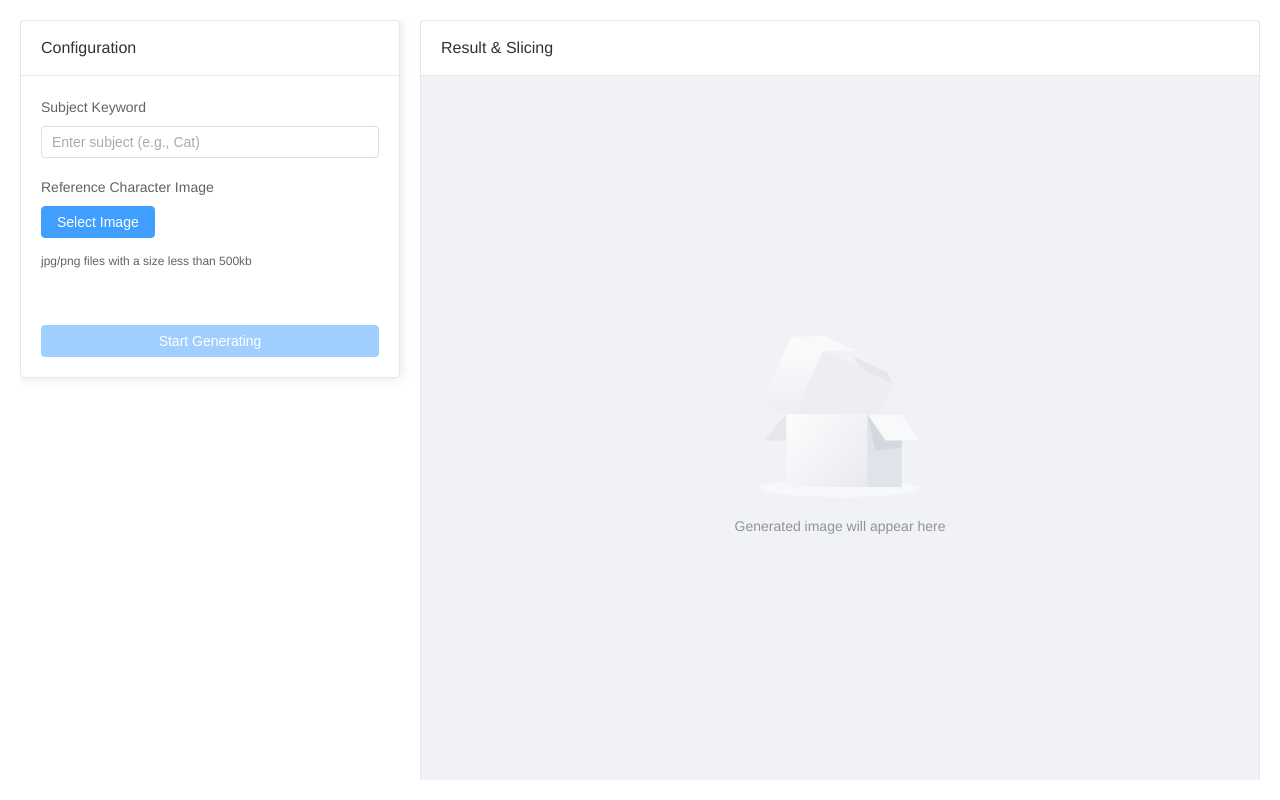
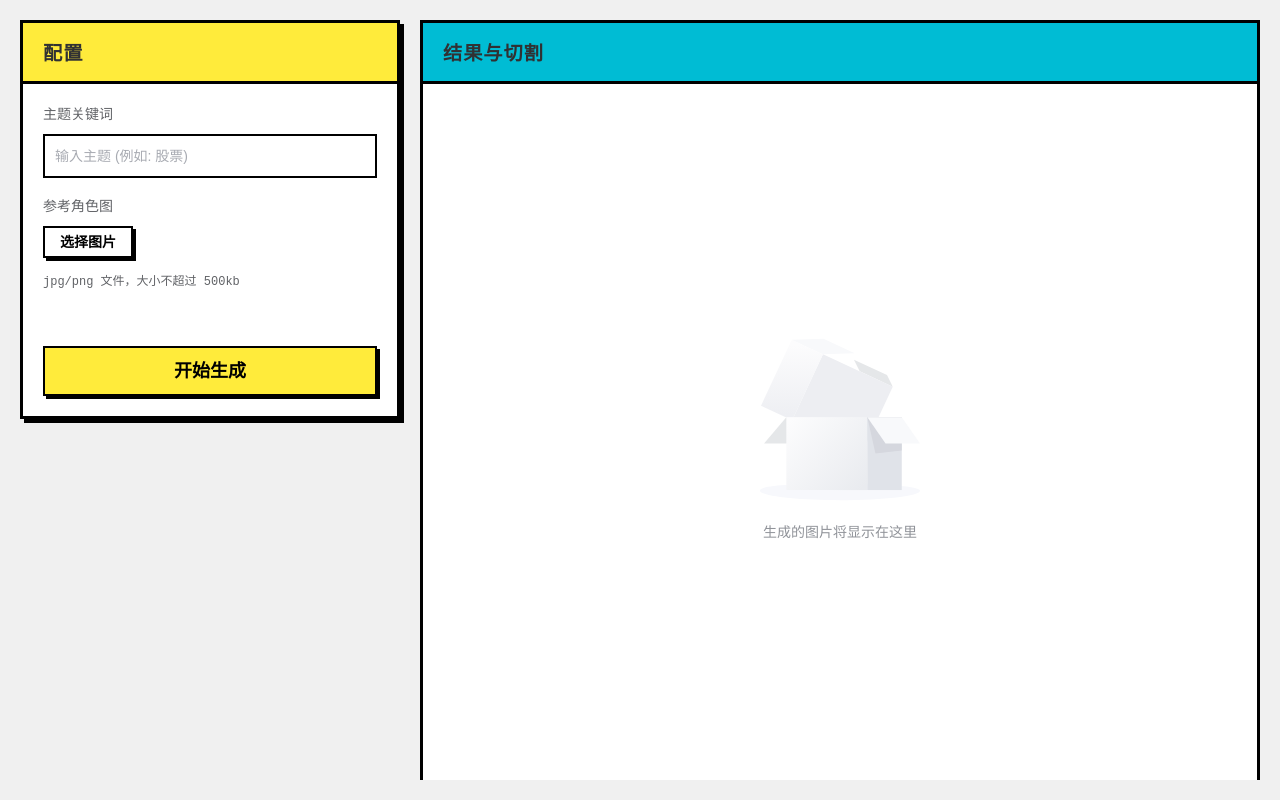
Before and after one commit to ns2250225/nano_emoji, a Vue app: page / in a window 1280 px wide. Built offline with nearby package versions, Linux system fonts and the light colour scheme.

Commit message:
feat(界面): 为Meme生成器添加新拟物风格UI
- 将界面语言从英文改为中文
- 应用新拟物风格设计，包括卡片、按钮、输入框等组件
- 增加视觉层次和交互反馈
- 优化图片容器布局和线条样式

```diff
--- a/src/components/MemeGenerator.vue
+++ b/src/components/MemeGenerator.vue
@@ -3,19 +3,19 @@
     <el-container class="main-container">
       <!-- Left Panel -->
       <el-aside width="400px" class="left-panel">
-        <el-card>
+        <el-card class="neu-card">
           <template #header>
             <div class="card-header">
-              <span>Configuration</span>
+              <span class="header-title">配置</span>
             </div>
           </template>
 
           <el-form label-position="top">
-            <el-form-item label="Subject Keyword">
-              <el-input v-model="subject" placeholder="Enter subject (e.g., Cat)" />
+            <el-form-item label="主题关键词">
+              <el-input v-model="subject" placeholder="输入主题 (例如: 股票)" class="neu-input" />
             </el-form-item>
 
-            <el-form-item label="Reference Character Image">
+            <el-form-item label="参考角色图">
               <el-upload
                 class="upload-demo"
                 action="#"
@@ -25,23 +25,22 @@
                 :file-list="fileList"
                 list-type="picture"
               >
-                <el-button type="primary">Select Image</el-button>
+                <el-button class="neu-button secondary">选择图片</el-button>
                 <template #tip>
                   <div class="el-upload__tip">
-                    jpg/png files with a size less than 500kb
+                    jpg/png 文件，大小不超过 500kb
                   </div>
                 </template>
               </el-upload>
             </el-form-item>
 
             <el-button
-              type="primary"
-              class="generate-btn"
+              class="neu-button primary generate-btn"
               @click="handleGenerate"
               :loading="loading"
               :disabled="!subject || !uploadedFile"
             >
-              Start Generating
+              开始生成
             </el-button>
 
             <el-alert
@@ -49,7 +48,7 @@
               :title="error"
               type="error"
               show-icon
-              class="error-alert"
+              class="error-alert neu-alert"
               @close="error = ''"
             />
           </el-form>
@@ -58,18 +57,19 @@
 
       <!-- Right Panel -->
       <el-main class="right-panel">
-        <el-card class="result-card">
+        <el-card class="result-card neu-card">
           <template #header>
             <div class="card-header">
-              <span>Result & Slicing</span>
+              <span class="header-title">结果与切割</span>
               <div class="controls" v-if="resultUrl">
-                <el-button size="small" @click="addHLine">Add H-Line</el-button>
-                <el-button size="small" @click="addVLine">Add V-Line</el-button>
-                <el-button size="small" type="success" @click="sliceAndDownload">Slice & Download</el-button>
+                <el-button class="neu-button small" size="small" @click="addHLine">添加水平线</el-button>
+                <el-button class="neu-button small" size="small" @click="addVLine">添加垂直线</el-button>
+                <el-button class="neu-button success small" size="small" @click="sliceAndDownload">切割并下载</el-button>
               </div>
             </div>
           </template>
 
+          <div class="image-container-wrapper">
             <div class="image-container" v-if="resultUrl" ref="imageContainer">
               <img :src="resultUrl" ref="resultImage" class="result-image" @load="initSlicing" crossorigin="anonymous"/>
 
@@ -97,7 +97,8 @@
             </div>
 
             <div v-else class="placeholder">
-            <el-empty description="Generated image will appear here" />
+              <el-empty description="生成的图片将显示在这里" />
+            </div>
           </div>
         </el-card>
       </el-main>
@@ -157,10 +158,10 @@ const uploadImage = async () => {
     if (response.data && response.data.success) {
       return response.data.url
     } else {
-      throw new Error('Upload failed')
+      throw new Error('上传失败')
     }
   } catch (err: any) {
-    throw new Error('Image upload failed: ' + err.message)
+    throw new Error('图片上传失败: ' + err.message)
   }
 }
 
@@ -177,7 +178,7 @@ const handleGenerate = async () => {
       if (url) {
         uploadedUrl.value = url
       } else {
-        throw new Error('Failed to get uploaded image URL')
+        throw new Error('获取上传图片URL失败')
       }
     }
 
@@ -191,7 +192,7 @@ const handleGenerate = async () => {
         'Authorization': 'Bearer sk-b7182e2c0c3248b6aafcedad465af768'
       },
       body: JSON.stringify({
-        model: 'nano-banana-pro-vt',
+        model: 'nano-banana-pro',
         prompt: prompt,
         aspectRatio: '16:9',
         imageSize: '1K',
@@ -200,10 +201,10 @@ const handleGenerate = async () => {
     })
 
     if (!response.ok) {
-      throw new Error(`Generation API Error: ${response.status} ${response.statusText}`)
+      throw new Error(`生成API错误: ${response.status} ${response.statusText}`)
     }
 
-    if (!response.body) throw new Error('ReadableStream not supported.')
+    if (!response.body) throw new Error('不支持流式传输。')
 
     const reader = response.body.getReader()
     const decoder = new TextDecoder()
@@ -228,7 +229,7 @@ const handleGenerate = async () => {
               resultUrl.value = data.results[0].url
             }
             if (data.status === 'failed') {
-               throw new Error(data.failure_reason || data.error || 'Generation failed')
+               throw new Error(data.failure_reason || data.error || '生成失败')
             }
           } catch (e) {
             console.warn('Parse error for chunk:', jsonStr, e)
@@ -371,14 +372,32 @@ const sliceAndDownload = async () => {
   if (count > 0) {
     const content = await zip.generateAsync({ type: 'blob' })
     saveAs(content, `meme_slices_${Date.now()}.zip`)
-    ElMessage.success('Download started!')
+    ElMessage.success('开始下载！')
   } else {
-    ElMessage.warning('No slices generated')
+    ElMessage.warning('未生成切割图片')
   }
 }
 </script>
 
 <style scoped>
+/* Neu-Brutalism Variables */
+:root {
+  --neu-border: 3px solid #000;
+  --neu-shadow: 4px 4px 0px 0px #000;
+  --neu-radius: 0px;
+  --neu-bg: #fff;
+  --neu-primary: #FFEB3B; /* Yellow */
+  --neu-secondary: #00BCD4; /* Cyan */
+  --neu-success: #4CAF50; /* Green */
+  --neu-danger: #F44336; /* Red */
+}
+
+.meme-generator {
+  background-color: #f0f0f0;
+  min-height: 100vh;
+  font-family: 'Courier New', Courier, monospace; /* Monospace for brutalist feel */
+}
+
 .main-container {
   height: 100vh;
   padding: 20px;
@@ -394,27 +413,132 @@ const sliceAndDownload = async () => {
   overflow: hidden;
 }
 
+/* Neu-Brutalism Card */
+.neu-card {
+  border: 3px solid #000 !important;
+  box-shadow: 4px 4px 0px 0px #000 !important;
+  border-radius: 0 !important;
+  background-color: #fff;
+  transition: all 0.2s ease;
+}
+
+.neu-card :deep(.el-card__header) {
+  border-bottom: 3px solid #000 !important;
+  background-color: #FFEB3B; /* Header background */
+  padding: 15px 20px;
+}
+
+.header-title {
+  font-weight: 900;
+  font-size: 1.2rem;
+  text-transform: uppercase;
+  letter-spacing: 1px;
+}
+
 .result-card {
   height: 100%;
   display: flex;
   flex-direction: column;
 }
 
+.result-card :deep(.el-card__header) {
+  background-color: #00BCD4; /* Different header color for result */
+}
+
 .result-card :deep(.el-card__body) {
   flex: 1;
+  overflow: hidden;
+  display: flex;
+  justify-content: center;
+  align-items: center;
+  background: #fff;
+  padding: 20px;
+  position: relative;
+}
+
+.image-container-wrapper {
+  width: 100%;
+  height: 100%;
   overflow: auto;
   display: flex;
   justify-content: center;
-  align-items: center;
-  background: #f0f2f5;
-  padding: 20px;
+  align-items: flex-start;
+}
+
+/* Neu-Brutalism Inputs */
+:deep(.el-input__wrapper) {
+  border: 2px solid #000 !important;
+  border-radius: 0 !important;
+  box-shadow: none !important;
+  padding: 5px 10px;
+}
+
+:deep(.el-input__wrapper.is-focus) {
+  box-shadow: 4px 4px 0px 0px #000 !important;
+}
+
+/* Neu-Brutalism Buttons */
+.neu-button {
+  border: 2px solid #000 !important;
+  border-radius: 0 !important;
+  box-shadow: 3px 3px 0px 0px #000 !important;
+  color: #000 !important;
+  font-weight: 700 !important;
+  text-transform: uppercase;
+  transition: all 0.1s ease !important;
+}
+
+.neu-button:active {
+  transform: translate(2px, 2px);
+  box-shadow: 1px 1px 0px 0px #000 !important;
+}
+
+.neu-button.primary {
+  background-color: #FFEB3B !important;
+}
+
+.neu-button.primary:hover {
+  background-color: #FFF176 !important;
+}
+
+.neu-button.secondary {
+  background-color: #fff !important;
+}
+
+.neu-button.secondary:hover {
+  background-color: #f0f0f0 !important;
+}
+
+.neu-button.success {
+  background-color: #4CAF50 !important;
+  color: #fff !important;
+}
+
+.neu-button.success:hover {
+  background-color: #66BB6A !important;
+}
+
+.neu-button.small {
+  padding: 8px 15px !important;
+  font-size: 12px !important;
+}
+
+/* Neu-Brutalism Alert */
+.neu-alert {
+  border: 2px solid #000;
+  border-radius: 0;
+  background-color: #FFCDD2 !important; /* Light Red */
+  color: #000 !important;
+  box-shadow: 3px 3px 0px 0px #000;
 }
 
 .image-container {
   position: relative;
-  box-shadow: 0 0 10px rgba(0,0,0,0.1);
-  display: inline-block; /* Fit content */
+  border: 3px solid #000;
+  box-shadow: 4px 4px 0px 0px #000;
+  display: inline-block;
   max-width: 100%;
+  background: #fff;
 }
 
 .result-image {
@@ -427,27 +551,30 @@ const sliceAndDownload = async () => {
 
 .line {
   position: absolute;
-  background-color: #ff4081;
+  background-color: #000; /* Black lines for Brutalism */
   z-index: 10;
 }
 
 .h-line {
   left: 0;
   right: 0;
-  height: 2px;
+  height: 4px; /* Thicker lines */
   cursor: ns-resize;
+  border-top: 1px solid #fff; /* Contrast */
+  border-bottom: 1px solid #fff;
 }
 
 .v-line {
   top: 0;
   bottom: 0;
-  width: 2px;
+  width: 4px; /* Thicker lines */
   cursor: ew-resize;
+  border-left: 1px solid #fff;
+  border-right: 1px solid #fff;
 }
 
 .line:hover {
-  background-color: #f50057;
-  box-shadow: 0 0 5px rgba(255, 64, 129, 0.8);
+  background-color: #FF4081; /* Highlight color */
 }
 
 .card-header {
@@ -459,6 +586,8 @@ const sliceAndDownload = async () => {
 .generate-btn {
   width: 100%;
   margin-top: 20px;
+  height: 50px;
+  font-size: 18px;
 }
 
 .error-alert {
```
Lines whose indentation alone changed are shown as unchanged.
